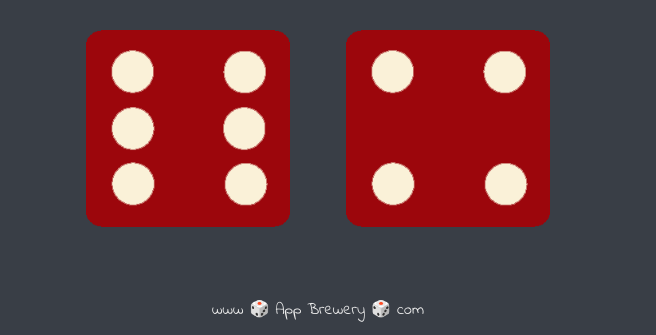
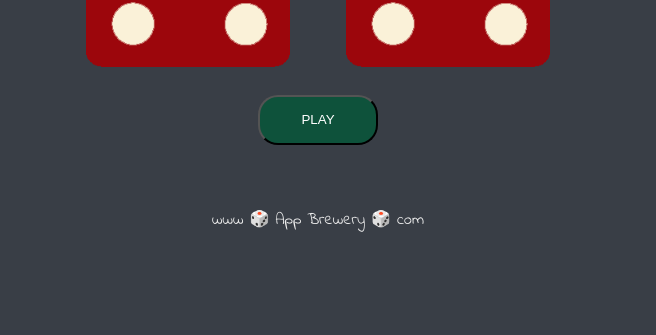
Before and after one commit to immgnc/Dicee, a plain HTML site: page index.html in a window 1280 px wide. Shown: the part 465-800 px from the top of the page, without its empty margins (322-978 px from the left). Drawn offline with Linux system fonts and the light colour scheme.

Commit message:
Change 1 30-01-2022
Button_ის დამატება, რომლის დაჭერის შემდეგააც აქტიურდება თამაში

```diff
--- a/index.html
+++ b/index.html
@@ -26,6 +26,8 @@
 
     </div>
 
+    <button class="btn">PLAY</button>
+
     <script src="index.js">
     </script>
 </body>
--- a/index.js
+++ b/index.js
@@ -2,13 +2,17 @@ var randomNumber1
 var randomNumber2
 
 
+
+
+
+
+
+document.querySelector(".btn").addEventListener("click", function() {
     randomNumber1 = Math.floor(Math.random() * 6) + 1
     randomNumber2 = Math.floor(Math.random() * 6) + 1
     console.log(randomNumber1, randomNumber2)
-
     var newImgSrc1 = "images/dice" + randomNumber1 + ".png"
     var newImgSrc2 = "images/dice" + randomNumber2 + ".png"
-
     if (newImgSrc1 > newImgSrc2) {
         document.querySelector("h1").innerHTML = "🚩 Player 1 Wins!"
     } else if (newImgSrc1 < newImgSrc2) {
@@ -20,3 +24,5 @@ if (newImgSrc1 > newImgSrc2) {
 
     document.querySelector(".img1").setAttribute("src", newImgSrc1)
     document.querySelector(".img2").setAttribute("src", newImgSrc2)
+
+})
--- a/styles.css
+++ b/styles.css
@@ -11,6 +11,7 @@
 
     body {
         background-color: #393E46;
+        text-align: center;
     }
 
     h1 {
@@ -37,3 +38,12 @@ footer {
         text-align: center;
         font-family: 'Indie Flower', cursive;
     }
+
+    .btn {
+        margin-top: 20px;
+        background-color: #0e523b;
+        color: #fff;
+        height: 50px;
+        width: 120px;
+        border-radius: 20px;
+    }
```
Lines whose indentation alone changed are shown as unchanged.
